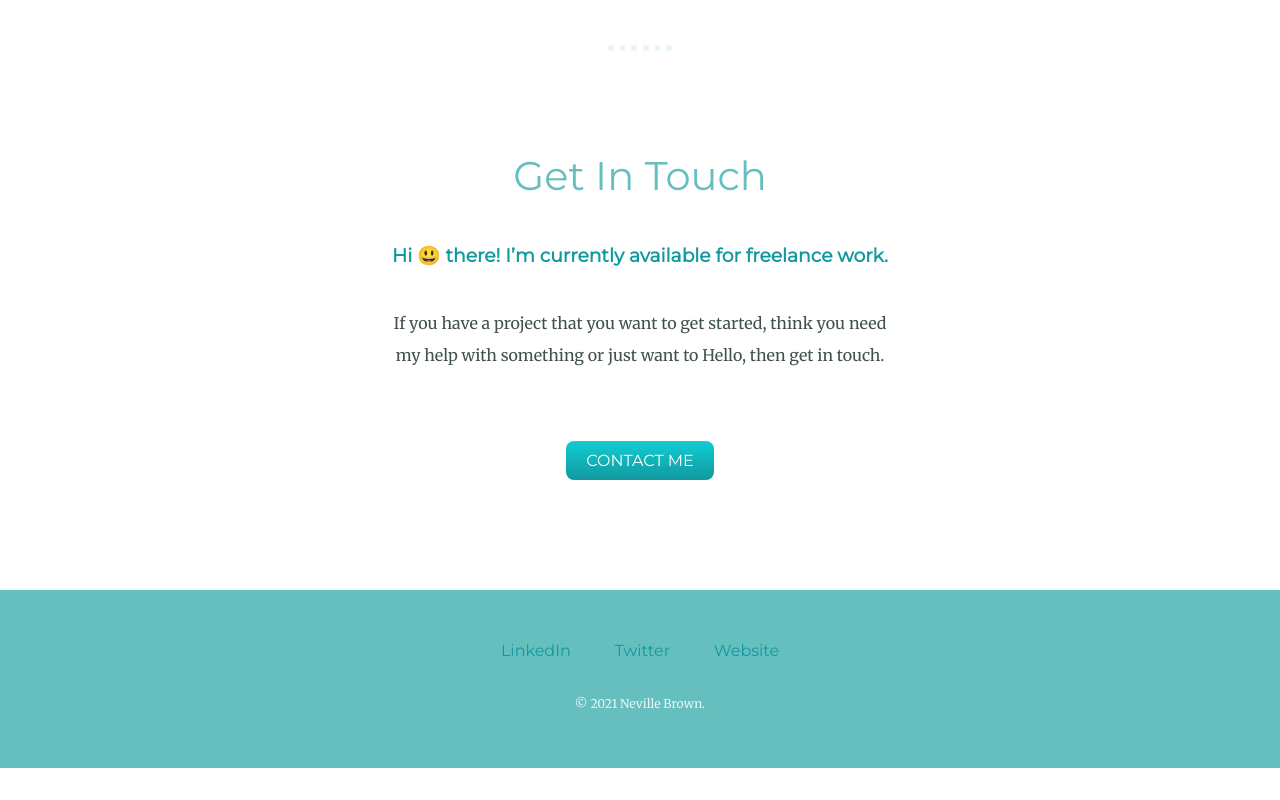
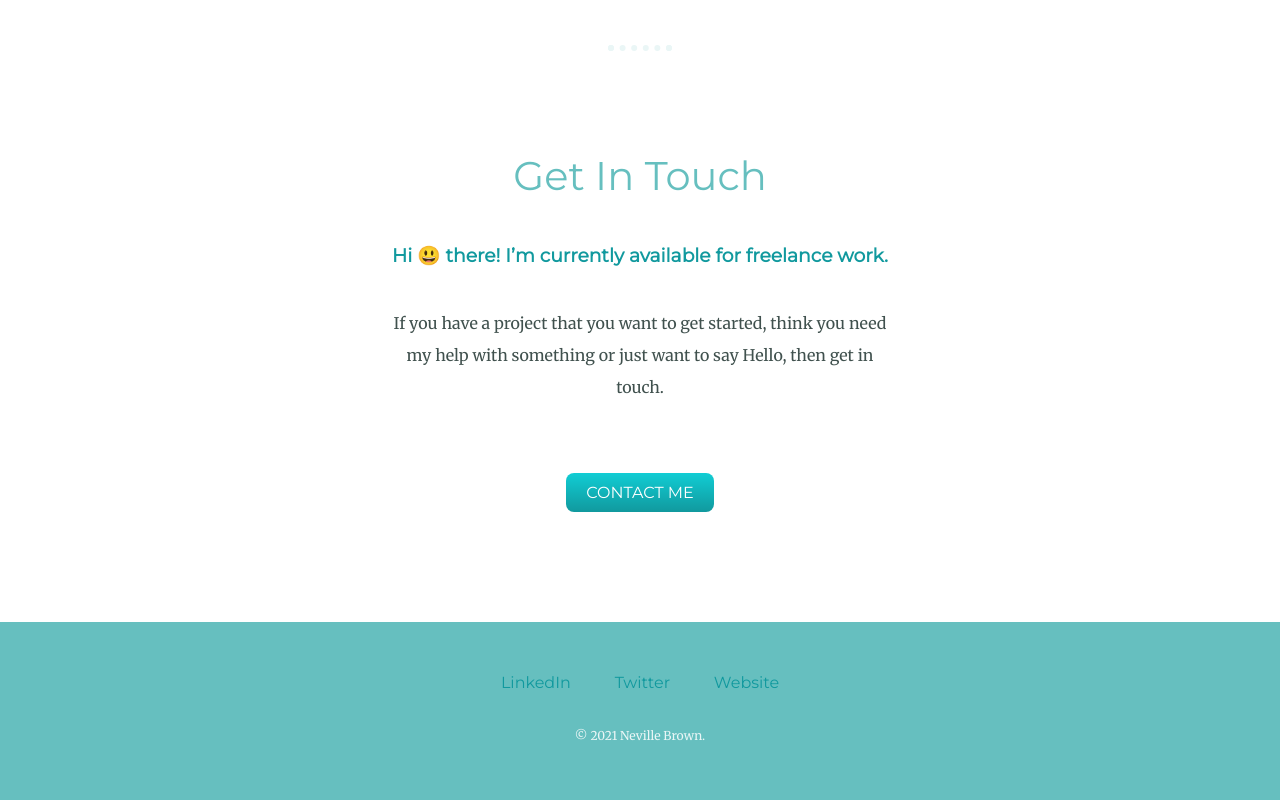
Before and after one commit to nrjbrown/HTML-CSS-Personal-Site, a plain HTML site: page index.html in a window 1280 px wide. Shown: the part 2325-3125 px from the top of the page. Before the commit the page ends 3093 px from the top, so only its background shows below. Drawn offline with Linux system fonts and the light colour scheme.

Commit message:
correcting typo

```diff
--- a/index.html
+++ b/index.html
@@ -49,7 +49,7 @@
         <div class="contact-me">
             <h2>Get In Touch</h2>
             <h3>Hi 😃 there! I’m currently available for freelance work.</h3>
-            <p class="contact-message">If you have a project that you want to get started, think you need my help with something or just want to Hello, then get in touch.</p>
+            <p class="contact-message">If you have a project that you want to get started, think you need my help with something or just want to say Hello, then get in touch.</p>
             <a class="btn" href="mailto:nevthedeveloper@gmail.com">CONTACT ME</a>
         </div>
     </div>
```
